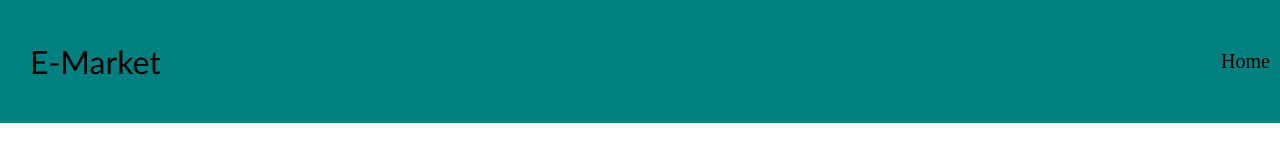
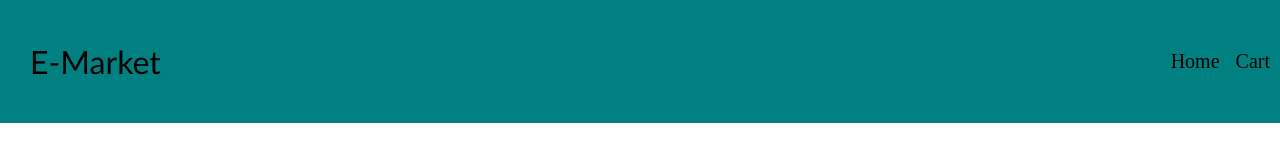
Before and after one commit to alexliew42/E-Market, a React (Vite) app: page / in a window 1280 px wide. Shown: the top 149 px of the page. Built offline with nearby package versions, Linux system fonts and the light colour scheme; no server answers.

Commit message:
small change, pushing

```diff
--- a/src/components/Header.jsx
+++ b/src/components/Header.jsx
@@ -6,7 +6,7 @@ export function Header() {
       <p id="logo">E-Market</p>
       <nav id="menu">
         <p>Home</p>
-
+        <p>Cart</p>
       </nav>
     </div>
   )
```
